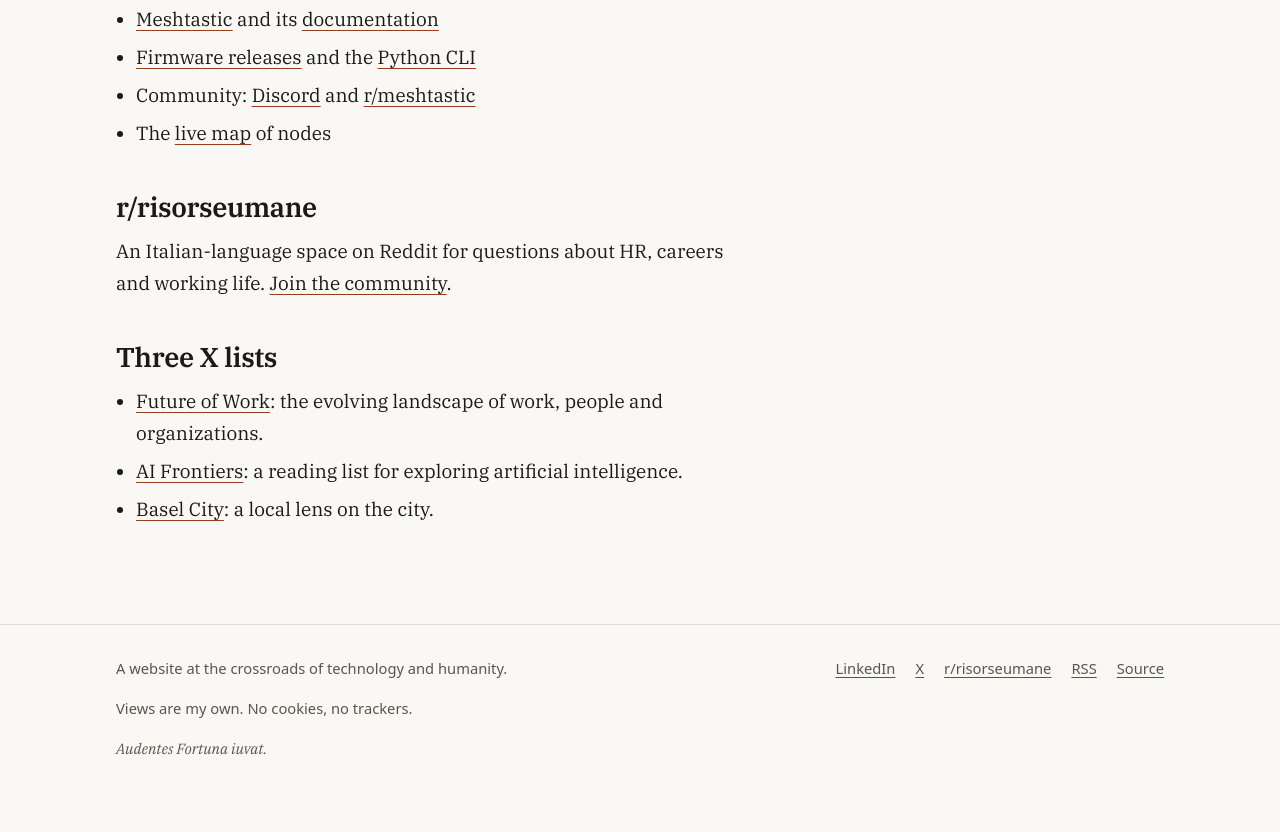
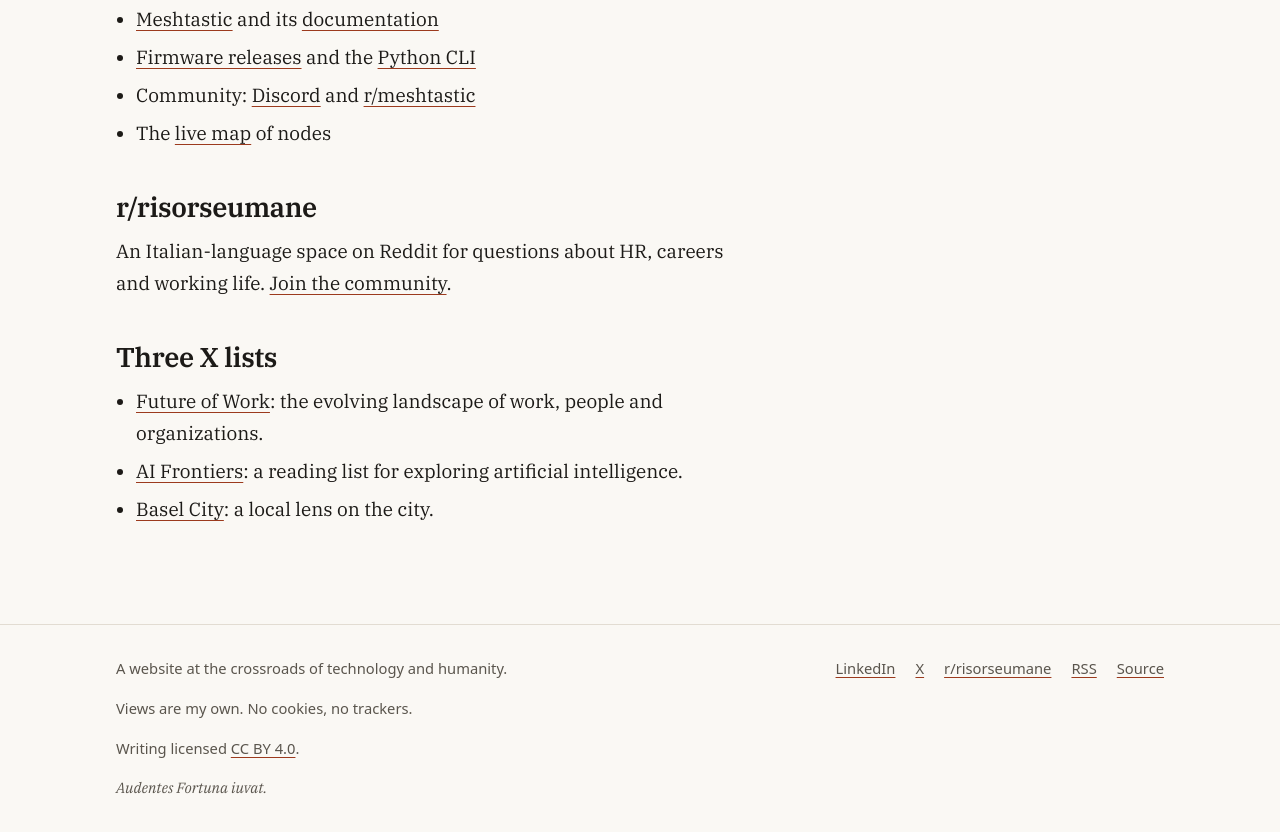
Before and after one commit to gabrielebarni/gabrielebarni.com, an Eleventy site: page src/pages/lab.md in a window 1280 px wide. Shown: the part 2019-2851 px from the top of the page. Built offline with nearby package versions, Linux system fonts and the light colour scheme; Eleventy itself is replaced by a stand-in of ours; files that its build step writes are made by us from their sources.

Commit message:
License the writing under CC BY 4.0; code stays MIT

```diff
--- a/package.json
+++ b/package.json
@@ -2,6 +2,7 @@
   "name": "gabrielebarni.com",
   "version": "2.0.0",
   "private": true,
+  "license": "MIT",
   "description": "Personal website of Gabriele Barni. A website at the crossroads of technology and humanity.",
   "type": "module",
   "scripts": {
--- a/src/_includes/layouts/base.njk
+++ b/src/_includes/layouts/base.njk
@@ -50,7 +50,7 @@
 {{ content | safe }}
 </main>
 <footer class="site-foot"><div class="wrap">
-<div><p>{{ site.tagline }}</p><p>Views are my own. No cookies, no trackers.</p><p class="motto" lang="la">Audentes Fortuna iuvat.</p></div>
+<div><p>{{ site.tagline }}</p><p>Views are my own. No cookies, no trackers.</p><p>Writing licensed <a href="https://creativecommons.org/licenses/by/4.0/" rel="license">CC BY 4.0</a>.</p><p class="motto" lang="la">Audentes Fortuna iuvat.</p></div>
 <ul>
 <li><a href="{{ site.linkedin }}">LinkedIn</a></li>
 <li><a href="{{ site.x }}">X</a></li>
```
Also changed, not shown: README.md, 1 other file.
